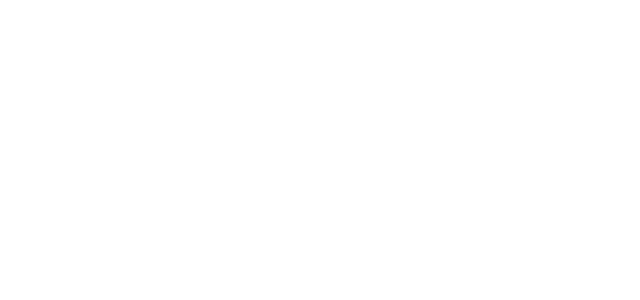
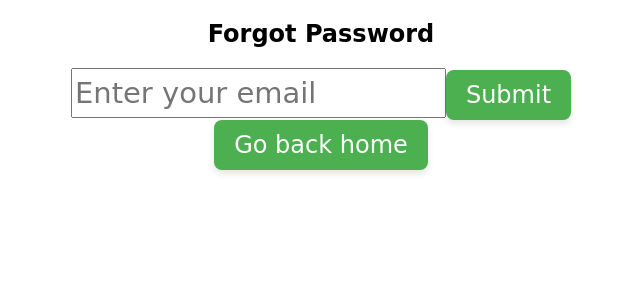
Before and after one commit to DarrenZagrean/darrens-react-app, a React (Create React App) app: page /forgot-password in a window 1280 px wide. Before the commit this address had no page. Shown: the top 300 px of the page, without its empty margins (319-959 px from the left). Built offline with nearby package versions, Linux system fonts and the light colour scheme.

Commit message:
forgot password page

```diff
--- a/src/App.js
+++ b/src/App.js
@@ -1,29 +1,29 @@
 import React, { useState } from 'react';
-import { BrowserRouter as Router, Route, Routes, Link } from 'react-router-dom';
+import { BrowserRouter as Router, Route, Routes } from 'react-router-dom';
+import ForgotPasswordPage from './pages/LoginPage/ForgotPasswordPage';
+import ResetPasswordPage from './pages/LoginPage/ForgotPasswordPage/ResetPasswordPage';
 import LoginPage from './pages/LoginPage';
-import UserPage from './pages/Users/';
-import ToDoPage from './pages/ToDoPage/'; // Ensure this matches your filename
-import './App.css'; // Add this line to include basic styles
-
+import UserPage from './pages/Users';
+import ToDoPage from './pages/ToDoPage';
+import './App.css';
 
 function App() {
-  const [username, setUsername] = useState('');//defines state
+  const [username, setUsername] = useState('');
+
   return (
     <Router>
       <div className="App">
-        <nav>
-        </nav>
         <Routes>
-            <Route path="/" element={<LoginPage setUsername={setUsername} />} />
-            <Route path="/login" element={<LoginPage setUsername={setUsername} />} />
-            <Route path="/signup" element={<UserPage setUsername={setUsername} />} />
-            <Route path="/todo" element={<ToDoPage />} /> {/* Ensure this points to your ToDoPage component */}
+          <Route path="/" element={<LoginPage setUsername={setUsername} />} />
+          <Route path="/login" element={<LoginPage setUsername={setUsername} />} />
+          <Route path="/signup" element={<UserPage setUsername={setUsername} />} />
+          <Route path="/forgot-password" element={<ForgotPasswordPage />} />
+          <Route path="/reset-password" element={<ResetPasswordPage />} />
+          <Route path="/todo" element={<ToDoPage />} />
         </Routes>
       </div>
     </Router>
   );
 }
 
-
-
 export default App;
--- /dev/null
+++ b/src/pages/LoginPage/ForgotPasswordPage/ResetPasswordPage/index.js
@@ -0,0 +1,14 @@
+import React from 'react';
+import { useNavigate, Link } from 'react-router-dom';
+
+const ResetPasswordPage = () => {
+  return (
+    <div>
+      <h2>Forgot Password</h2>
+      <p>Page is under construction.</p>
+      <Link to="/">Go back home</Link>
+    </div>
+  );
+};
+
+export default ResetPasswordPage;
--- /dev/null
+++ b/src/pages/LoginPage/ForgotPasswordPage/index.js
@@ -0,0 +1,42 @@
+import React, { useState } from 'react';
+import { useNavigate } from 'react-router-dom';
+
+const ForgotPasswordPage = () => {
+  const [email, setEmail] = useState('');
+  const [message, setMessage] = useState('');
+  const navigate = useNavigate();
+
+  const handleSubmit = async (e) => {
+    e.preventDefault();
+    try {
+      const response = await fetch(`/api/forgot-password?email=${encodeURIComponent(email)}`);
+      if (response.ok) {
+        setMessage('Success! Check your inbox.');
+      } else {
+        setMessage('Something went wrong. Please try again.');
+      }
+    } catch (error) {
+      setMessage('Network error. Try again later.');
+    }
+  };
+
+  return (
+    <div>
+      <h2>Forgot Password</h2>
+      <form onSubmit={handleSubmit}>
+        <input
+          type="email"
+          placeholder="Enter your email"
+          value={email}
+          onChange={(e) => setEmail(e.target.value)}
+          required
+        />
+        <button type="submit">Submit</button>
+      </form>
+      {message && <p>{message}</p>}
+      <button onClick={() => navigate('/')}>Go back home</button>
+    </div>
+  );
+};
+
+export default ForgotPasswordPage;
--- a/src/pages/LoginPage/index.js
+++ b/src/pages/LoginPage/index.js
@@ -64,6 +64,9 @@
           No account? <Link to="/signup">Create one here</Link>
         </p>
       </Form>
+      <p>
+           <Link to="/forgot-password">Forgot Password?</Link>
+      < /p>
     </div>
   );
 };
```
